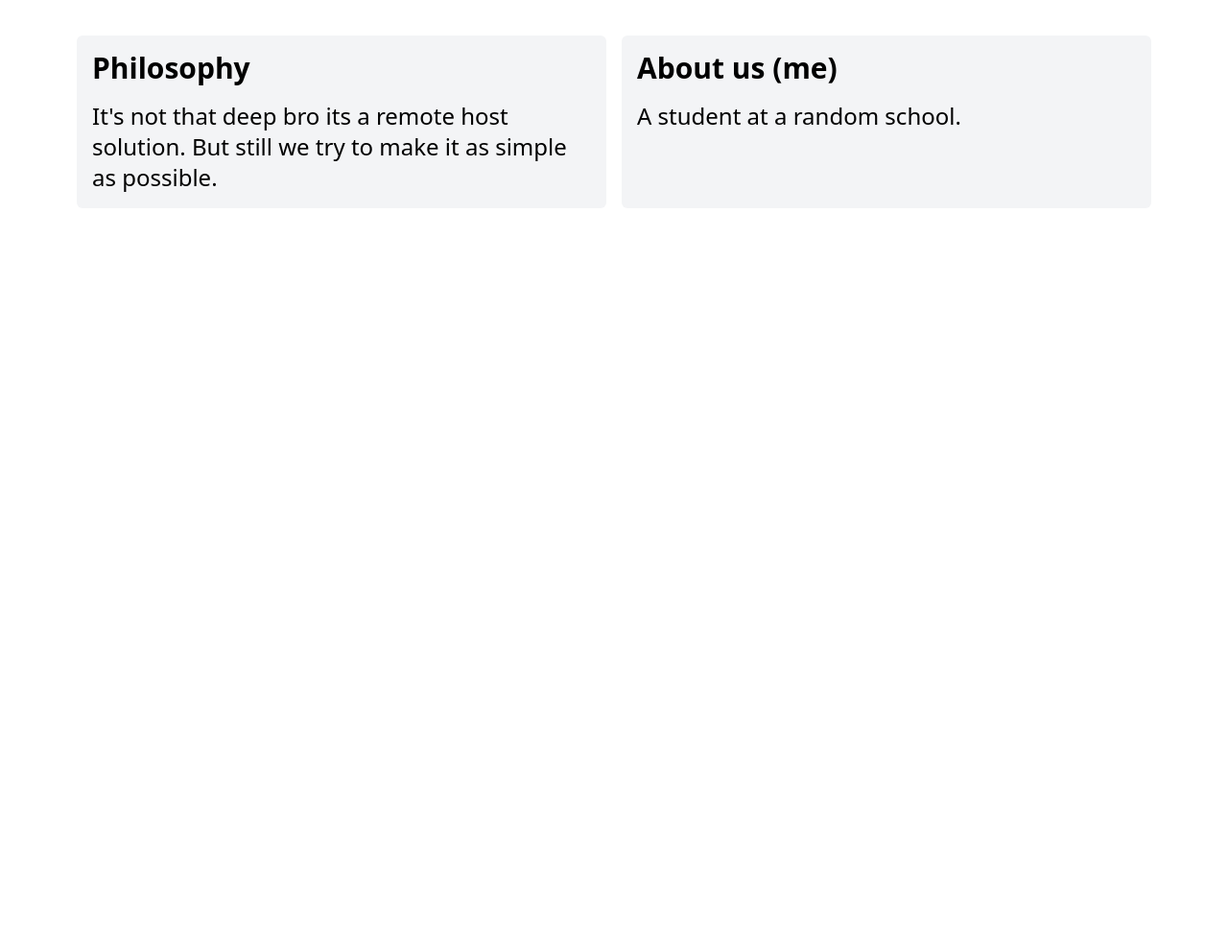
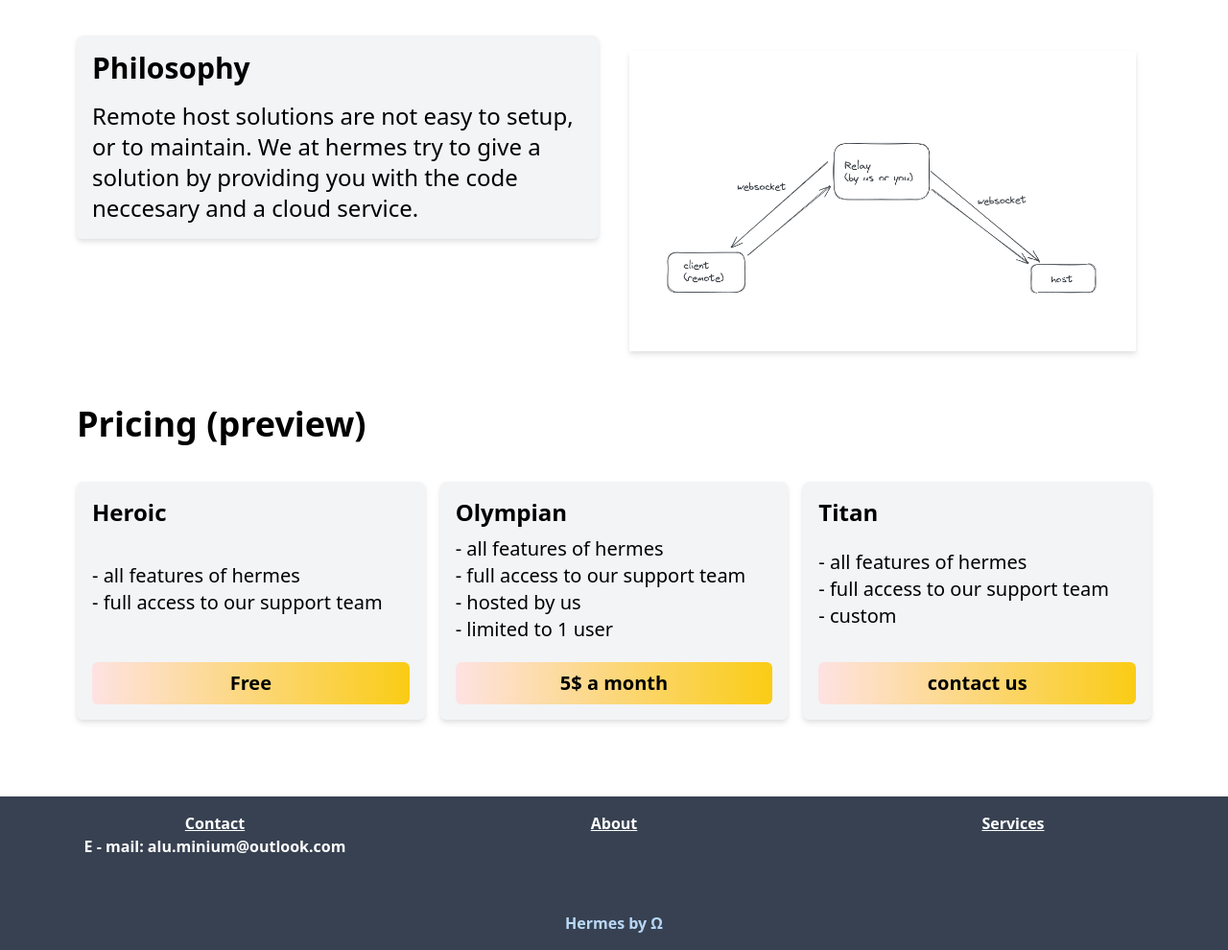
Before and after one commit to Adotweb/hermes-server, a website: page static/index.html in a window 1280 px wide. Shown: the part 619-1609 px from the top of the page at 96% size. Before the commit the page ends 836 px from the top, so only its background shows below. Drawn offline with nearby package versions, Linux system fonts and the light colour scheme.

Commit message:
homepage

```diff
--- a/static/index.html
+++ b/static/index.html
@@ -1,18 +1,19 @@
+
+<head>
+<script src="https://cdn.tailwindcss.com"></script>
+<meta name="viewport" content="width=device-width, initial-scale=1">
+
+</head>
 
 <style>
 body{
 	margin:0;
 }
 </style>
-<script src="https://cdn.tailwindcss.com"></script>
-
 
 
 <body>
-
-	<div class="w-full column flex flex-col items-center">
-
-		<div class="sticky top-0 left-0 w-full flex font-bold justify-between p-4">
+	<div class="sticky top-0 left-0 z-10 w-full flex font-bold justify-between p-4 backdrop-blur-lg">
 			<div class="left flex gap-4">
 				<a href="./docs">Docs</a>
 				<a href="./server">Server</a>
@@ -23,30 +24,106 @@ body{
 				<a href="./team">Ω</a>
 			</div>
 		</div>
+	<div class="w-full column flex flex-col items-center">
 
-		<img class="sticky" src="./hermes_discord.png" alt="">
+
+
+		<img class="" src="./img/hermes_discord.png" alt="">
 
 		<div class="w-full flex flex-col items-center">
 
 			<div class="text-6xl font-bold text-transparent bg-clip-text bg-gradient-to-r from-teal-600 to-indigo-800">Hermes</div>
-			<div class="philo w-full flex flex-col md:flex-row px-20 pt-10 gap-4">
-				<div class="rounded-md w-full bg-gray-100 p-4">
+			<div class="philo w-full flex flex-col md:flex-row md:px-20 px-6 pt-10 gap-4 drop-shadow-md">
+				<div class="rounded-md md:w-[50%] w-full h-full bg-gray-100 p-4">
 					<div class="text-3xl font-bold">Philosophy</div>
 					<div class=" text-2xl pt-4">
-						It's not that deep bro its a remote host solution. But still we try to make it as simple as possible.
+
+						Remote host solutions are not easy to setup, or to maintain. We at hermes try to give a solution by providing you with the code neccesary and a cloud service.
+
 					</div>
 
 				</div>
-				<div class="rounded-md w-full bg-gray-100 p-4">
-					<div class="text-3xl font-bold">About us (me)</div>
-					<div class=" text-2xl pt-4">
-						A student at a random school.
+
+				<img src="./img/example.png" alt="" class="rounded-md md:w-[50%] w-full p-4"/>
+
+
+			</div>
+
+			<div class="w-full px-20 pt-10">
+				<div class="text-4xl font-bold">Pricing (preview)</div>
+			</div>
+
+			<div class="philo w-full flex flex-col md:flex-row md:px-20 px-6 pt-10 gap-4 drop-shadow-md">
+				<div class="self rounded-md w-full bg-gray-100 p-4 flex flex-col justify-between">
+					<div class="text-2xl font-bold ">
+						Heroic
+					</div>
+					<ul class="pt-2 text-xl">
+						<li>- all features of hermes</li>
+						<li>- full access to our support team</li>
+
+					</ul>
+
+					<div class="w-full flex justify-center pt-5">
+						<button class="bg-gradient-to-r text-xl font-bold from-red-100 to-yellow-400 w-full p-2 rounded-md">
+						Free</button>
 					</div>
 				</div>
+				<div class="small rounded-md w-full bg-gray-100 p-4 flex flex-col justify-between">
 
+					<div class="text-2xl font-bold ">
+						Olympian
+					</div>
+					<ul class="pt-2 text-xl">
+						<li>- all features of hermes</li>
+						<li>- full access to our support team</li>
+						<li>- hosted by us</li>
+						<li>- limited to 1 user</li>
+					</ul>
+
+					<div class="w-full flex justify-center pt-5">
+						<button class="bg-gradient-to-r text-xl font-bold from-red-100 to-yellow-400 w-full p-2 rounded-md">
+						5$ a month</button>
+					</div>
+				</div>
+				<div class="big rounded-md w-full bg-gray-100 p-4 flex flex-col justify-between">
+					<div class="text-2xl font-bold ">
+						Titan
+					</div>
+					<ul class="pt-2 text-xl">
+						<li>- all features of hermes</li>
+						<li>- full access to our support team</li>
+						<li>- custom</li>
+					</ul>
+
+					<div class="w-full flex justify-center pt-5">
+						<button class="bg-gradient-to-r text-xl font-bold from-red-100 to-yellow-400 w-full p-2 rounded-md">
+						contact us</button>
+					</div>
+				</div>
 			</div>
 		</div>
 
 	</div>
 
+	<div class="mt-20 w-full bg-gray-700 grid grid-cols-3 grid-rows-2 p-4 font-bold text-white">
+		<div class="left flex flex-col items-center">
+			<u>Contact</u>
+			<div>E - mail: alu.minium@outlook.com</div>
+		</div>
+
+		<div class="left flex flex-col items-center">
+
+			<u>About</u>
+
+		</div>
+
+		<div class="left flex flex-col items-center">
+
+			<u>Services</u>
+		</div>
+
+		<div class="col-span-3 flex justify-center mt-10 text-transparent bg-clip-text bg-gradient-to-r from-teal-100 to-indigo-300">Hermes by Ω</div>
+	</div>
+
 </body>
```
Also changed, not shown: static/team/index.html (added, +40 -0 lines), monk.png (deleted), static/img/example.png (added), static/img/hermes_discord.png (renamed from static/hermes_discord.png), static/img/monk.png (renamed from static/monk.png), 1 other file.
